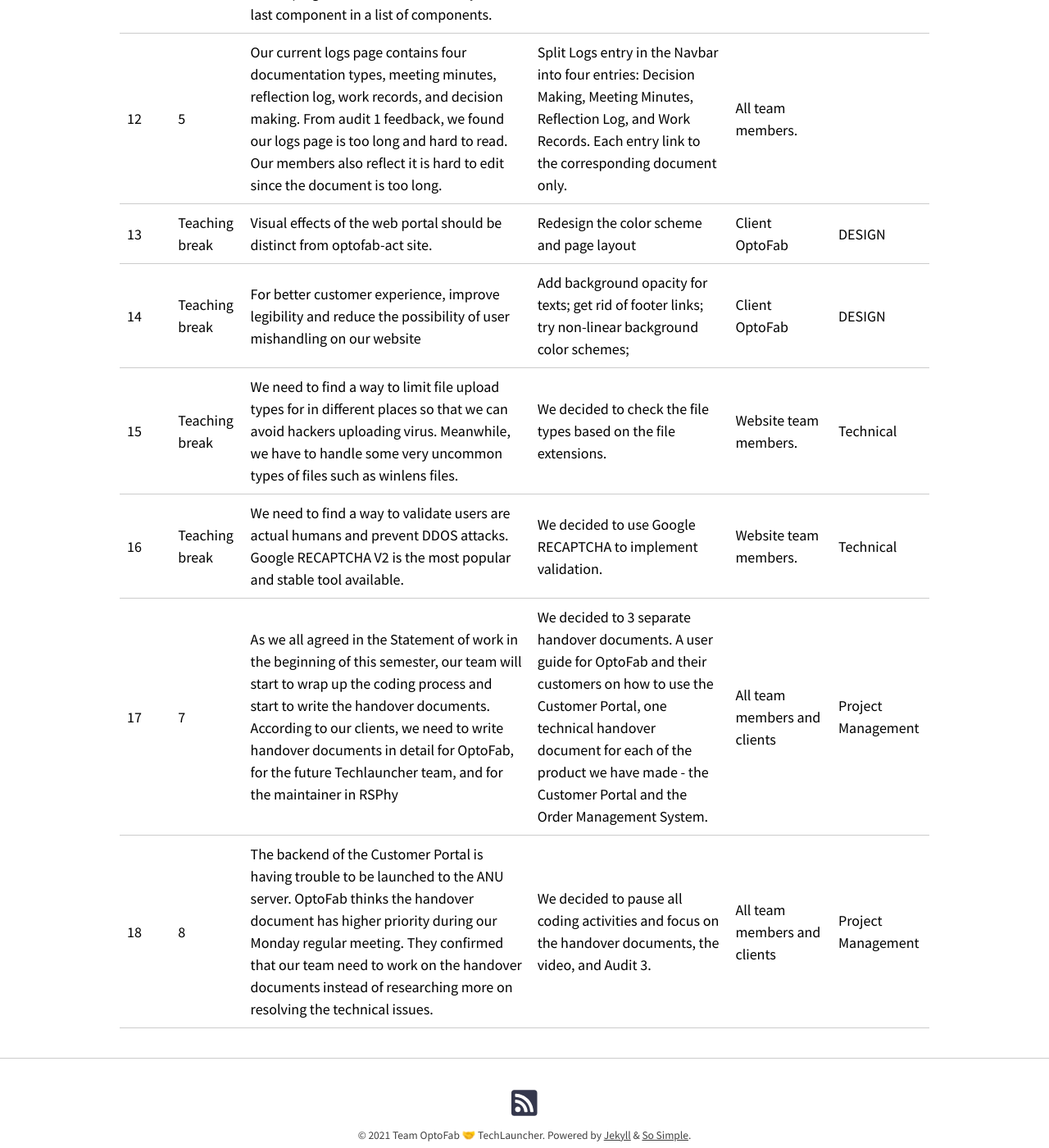
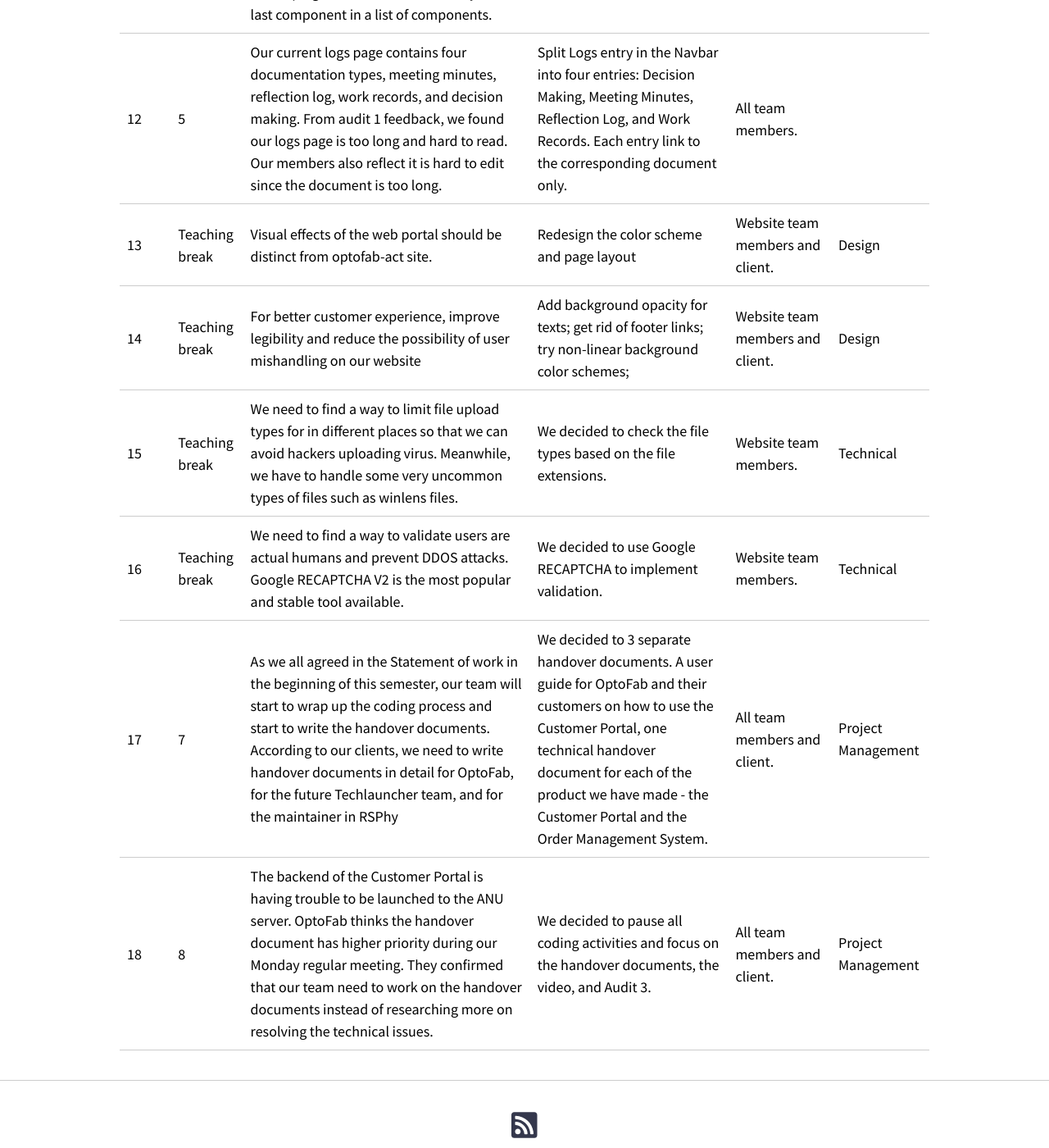
Before and after one commit to optofab/optofab.github.io, a Jekyll site: the page built from decision_making.md, in a window 1280 px wide and 1400 px high, scrolled down 2686 px. Shown: the whole window at 82% size. Built offline with Jekyll 4.4.1, drawn with Linux system fonts in a browser that asks for light colours; nearby versions of some CDN libraries; emoji names are drawn with the system emoji font.

Commit message:
Update decision_making.md

```diff
--- a/decision_making.md
+++ b/decision_making.md
@@ -19,9 +19,9 @@ Decision making logs from previous semester: [link hosted on Confluence](https:/
 | 10        | 5              | Reflecting on feedback from Audit 1, many stakeholders think that more members should present the Audits.                                                                                                                                                                                                                                                                                                                                                                                                                       | Ruoqian, Hengrui, Ruiqiao will prepare for Audit 2. Yaoyi, Phillip, Guoyu will prepare for Audit 3.                                                                                                                                                                                                                                                                                                                                 | All team members.                                   |
 | 11        | 5              | Considering the time frame, we can not afford to develop the Remove functionality to a full extend, as in removing any components regardless of their position in a list of components. After negotiating with OptoFab, we compromise to only developing the Remove functionality for the last component in a list of components.                                                                                                                                                                                               | Develop the Remove functionality for the last component in a list of components, such as Layer, Side, Spec.                                                                                                                                                                                                                                                                                                                         | All team members and clients.                       |
 | 12        | 5              | Our current logs page contains four documentation types, meeting minutes, reflection log, work records, and decision making. From audit 1 feedback, we found our logs page is too long and hard to read. Our members also reflect it is hard to edit since the document is too long.                                                                                                                                                                                                                                            | Split Logs entry in the Navbar into four entries: Decision Making, Meeting Minutes, Reflection Log, and Work Records. Each entry link to the corresponding document only.                                                                                                                                                                                                                                                           | All team members.                                   |
-| 13        | Teaching break | Visual effects of the web portal should be distinct from optofab-act site.                                                                                                                                                                                                                                                                                                                                                                                                                                                      | Redesign the color scheme and page layout                                                                                                                                                                                                                                                                                                                                                                                           | Client OptoFab                                      | DESIGN        |
-| 14        | Teaching break | For better customer experience, improve legibility and reduce the possibility of user mishandling on our website                                                                                                                                                                                                                                                                                                                                                                                                                | Add background opacity for texts; get rid of footer links; try non-linear background color schemes;                                                                                                                                                                                                                                                                                                                                 | Client OptoFab                                      | DESIGN        |
+| 13        | Teaching break | Visual effects of the web portal should be distinct from optofab-act site.                                                                                                                                                                                                                                                                                                                                                                                                                                                      | Redesign the color scheme and page layout                                                                                                                                                                                                                                                                                                                                                                                           | Website team members and client.                                     | Design        |
+| 14        | Teaching break | For better customer experience, improve legibility and reduce the possibility of user mishandling on our website                                                                                                                                                                                                                                                                                                                                                                                                                | Add background opacity for texts; get rid of footer links; try non-linear background color schemes;                                                                                                                                                                                                                                                                                                                                 | Website team members and client.                                      | Design        |
 | 15        | Teaching break        |  We need to find a way to limit file upload types for in different places so that we can avoid hackers uploading virus. Meanwhile, we have to handle some very uncommon types of files such as winlens files.                                                                                                                                                                                                                                                                                                                                  | We decided to check the file types based on the file extensions.                                                                           | Website team members. | Technical
 | 16        | Teaching break        |  We need to find a way to validate users are actual humans and prevent DDOS attacks. Google RECAPTCHA V2 is the most popular and stable tool available.                                                                                                                                                                                                                                                                                                | We decided to use Google RECAPTCHA to implement validation.                                                                            | Website team members. | Technical|
-| 17        | 7        |  As we all agreed in the Statement of work in the beginning of this semester, our team will start to wrap up the coding process and start to write the handover documents. According to our clients, we need to write handover documents in detail for OptoFab, for the future Techlauncher team, and for the maintainer in RSPhy                                                                                                                                                                                                                                                                                             | We decided to 3 separate handover documents. A user guide for OptoFab and their customers on how to use the Customer Portal, one technical handover document for each of the product we have made - the Customer Portal and the Order Management System.                                                                          | All team members and clients | Project Management|
-| 18        | 8        |  The backend of the Customer Portal is having trouble to be launched to the ANU server. OptoFab thinks the handover document has higher priority during our Monday regular meeting. They confirmed that our team need to work on the handover documents instead of researching more on resolving the technical issues.                                                                                                                                                                                                                                                                                               | We decided to pause all coding activities and focus on the handover documents, the video, and Audit 3.                                                                            | All team members and clients | Project Management|
+| 17        | 7        |  As we all agreed in the Statement of work in the beginning of this semester, our team will start to wrap up the coding process and start to write the handover documents. According to our clients, we need to write handover documents in detail for OptoFab, for the future Techlauncher team, and for the maintainer in RSPhy                                                                                                                                                                                                                                                                                             | We decided to 3 separate handover documents. A user guide for OptoFab and their customers on how to use the Customer Portal, one technical handover document for each of the product we have made - the Customer Portal and the Order Management System.                                                                          | All team members and client. | Project Management|
+| 18        | 8        |  The backend of the Customer Portal is having trouble to be launched to the ANU server. OptoFab thinks the handover document has higher priority during our Monday regular meeting. They confirmed that our team need to work on the handover documents instead of researching more on resolving the technical issues.                                                                                                                                                                                                                                                                                               | We decided to pause all coding activities and focus on the handover documents, the video, and Audit 3.                                                                            | All team members and client. | Project Management|
```
